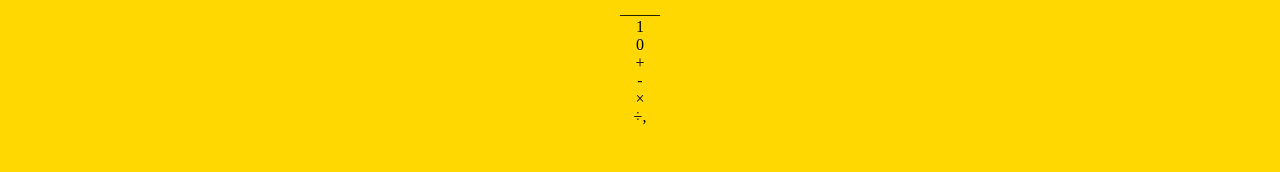
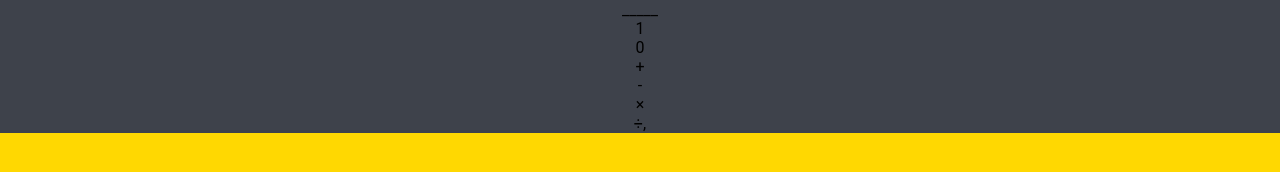
Before and after one commit to Shivam-Sonu24/Binary-calculator, a plain HTML site: page index.html in a window 1280 px wide. Drawn offline with Linux system fonts and the light colour scheme.

Commit message:
Update style.css

```diff
--- a/style.css
+++ b/style.css
@@ -1,9 +1,16 @@
 * {
     margin: 0;
     pad: 0;
+    font-family: 'Roboto', 'Segoe UI', 'Inter', sans-serif;
 }
 
 body {
     background-color: #FFD801;
 
 }
+
+#main {
+    background-color: #3E424B;
+
+
+}
```
